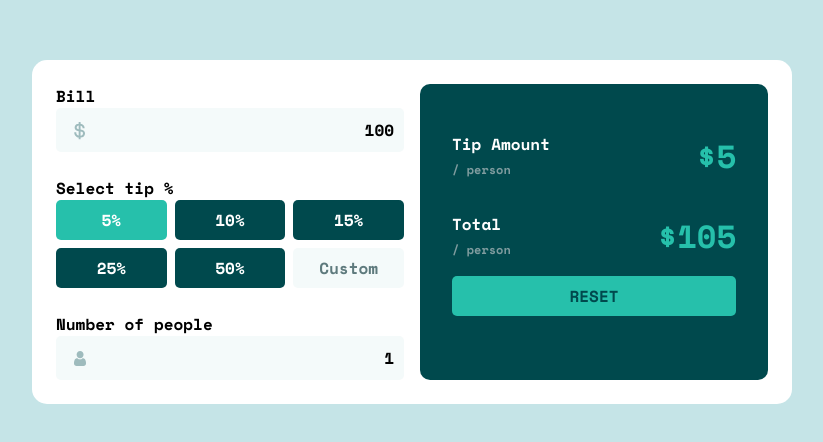
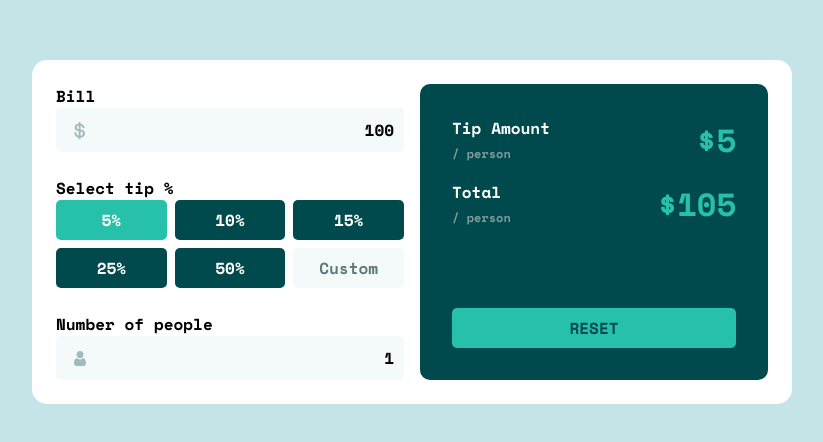
Before and after one commit to kkalvaa/tip-calculator, a Vue app: page / in a window 1280 px wide. Shown: the part 168-610 px from the top of the page, without its empty margins (228-1051 px from the left). Built offline with nearby package versions, Linux system fonts and the light colour scheme.

Commit message:
update scss

```diff
--- a/src/App.vue
+++ b/src/App.vue
@@ -1,28 +1,30 @@
 <template>
   <div id="app">
-    <section>
-      <div class="div1">
+    <section class="c-tip-calculator">
+      <section class="c-tip-calculator__input-section">
         <bill-input />
 
         <div>
-          <p>Select tip %</p>
+          <p class="u-flush">Select tip %</p>
           <tip-percentage />
         </div>
 
         <number-of-people-input />
-      </div>
-      <div class="div2">
-        <div>
-          <p>Tip Amount <br><span>/ person</span></p>
-          <output-number>{{ tipPerPerson }}</output-number>
-        </div>
-        <div>
-          <p>Total <br><span>/ person</span></p>
-          <output-number>{{ totalPerPerson }}</output-number>
-        </div>
-        <reset-button />
+      </section>
+      <section class="c-tip-calculator__output-section">
+        <section>
+          <div class="c-output">
+            <p class="c-output__title">Tip Amount <br><span class="c-output__subtitle">/ person</span></p>
+            <output-number>{{ tipPerPerson }}</output-number>
+          </div>
+          <div class="c-output">
+            <p class="c-output__title">Total <br><span class="c-output__subtitle">/ person</span></p>
+            <output-number>{{ totalPerPerson }}</output-number>
+          </div>
+        </section>
 
-      </div>
+        <reset-button class="test" />
+      </section>
     </section>
   </div>
 </template>
@@ -104,17 +106,60 @@ body {
   align-items: center;
 }
 
-section {
+.c-tip-calculator {
   display: grid;
-  grid-template-columns: 1fr 1fr;
+  grid-template-columns: 1fr;
+  grid-template-areas: 'input' 'output';
   gap: 1em;
-  width: 760px;
+  max-width: 760px;
   background-color: var(--white);
   border-radius: 15px;
   padding: 1.5em;
+
+  @media (min-width: 450px) {
+    grid-template-columns: 1fr 1fr;
+    grid-template-areas: 'input output';
+  }
+
+  &__input-section {
+    grid-area: input;
+
+    display: flex;
+    flex-direction: column;
+    gap: 1.5em;
+  }
+
+  &__output-section {
+    grid-area: output;
+
+    background-color: var(--very-dark-cyan);
+    padding: 2em;
+    color: var(--white);
+    border-radius: 10px;
+
+    display: flex;
+    flex-direction: column;
+    justify-content: space-between;
+    gap: 2em;
+  }
 }
 
+.c-output {
+  display: flex;
+  align-items: center;
+  gap: 1em;
+  justify-content: space-between;
+  margin-bottom: 1em;
 
+  &__title {
+    margin: 0;
+  }
+
+  &__subtitle {
+    font-size: 0.75em;
+    color: var(--cyan-400);
+  }
+}
 
 .c-button {
   display: block;
@@ -148,6 +193,12 @@ input {
   background-position: 1em 50%;
   background-size: 0.75em;
 
+  &:focus,
+  &:active {
+    //border-color: var(--strong-cyan);
+    outline-color: var(--strong-cyan);
+  }
+
   &::-webkit-inner-spin-button,
   &::-webkit-outer-spin-button {
     -webkit-appearance: none;
@@ -156,33 +207,8 @@ input {
   }
 }
 
-.div1 {
-  display: flex;
-  flex-direction: column;
-  gap: 1.5em;
-
-  p {
-    margin: 0;
-  }
+.u-flush {
+  margin: 0;
 }
 
-.div2 {
-  background-color: var(--very-dark-cyan);
-  padding: 2em;
-  color: var(--white);
-  border-radius: 10px;
-
-  > div {
-    display: flex;
-    align-items: center;
-    gap: 1em;
-    justify-content: space-between;
-  }
-
-  span {
-    font-size: 0.75em;
-    color: var(--cyan-400);
-  }
-
-}
 </style>
--- a/src/components/TipPercentage.vue
+++ b/src/components/TipPercentage.vue
@@ -1,5 +1,5 @@
 <template>
-  <ul class="c-tips">
+  <ul class="c-tip-list">
     <li>
       <input type="radio"
         id="radio5"
@@ -135,12 +135,12 @@ export default {
 </script>
 
 <style lang="scss">
-.c-tips {
+.c-tip-list {
   list-style-type: none;
   margin: 0;
   padding: 0;
   display: grid;
-  grid-template-columns: repeat(auto-fill, minmax(85px, 1fr));
+  grid-template-columns: repeat(auto-fill, minmax(90px, 1fr));
   gap: 0.5em;
 }
 
```
